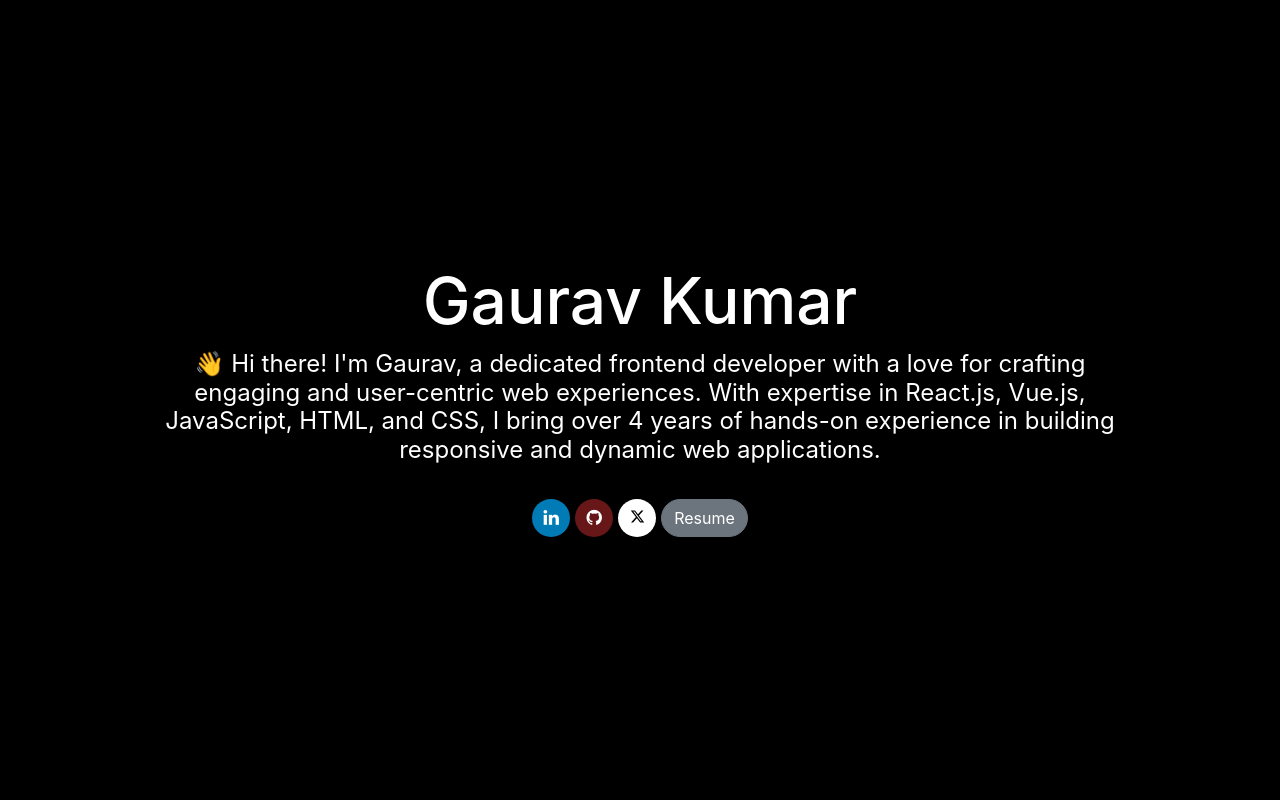
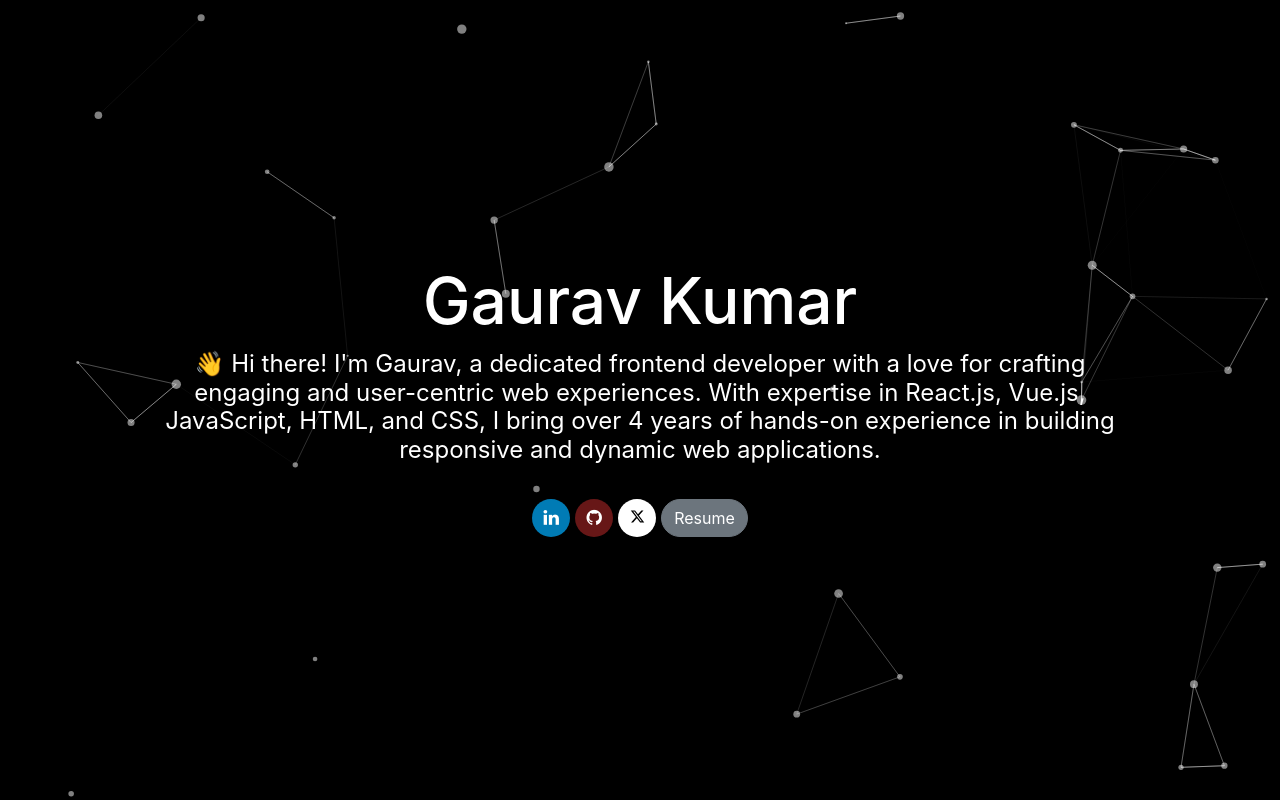
Before and after one commit to gkumar9891/gkumar9891.github.io, a React (Vite) app: page / in a window 1280 px wide. Built offline with nearby package versions, Linux system fonts and the light colour scheme.

Commit message:
added particles

```diff
--- a/package.json
+++ b/package.json
@@ -11,6 +11,9 @@
     "preview": "vite preview"
   },
   "dependencies": {
+    "@tsparticles/engine": "^3.5.0",
+    "@tsparticles/react": "^3.0.0",
+    "@tsparticles/slim": "^3.5.0",
     "bootstrap": "^5.3.3",
     "react": "^18.2.0",
     "react-dom": "^18.2.0"
--- /dev/null
+++ b/src/components/ParticleWrapper.tsx
@@ -0,0 +1,116 @@
+import { useEffect, useMemo, useState } from "react";
+import Particles, { initParticlesEngine } from "@tsparticles/react";
+import {
+  type Container,
+  type ISourceOptions,
+  MoveDirection,
+  OutMode,
+} from "@tsparticles/engine";
+// import { loadAll } from "@tsparticles/all"; // if you are going to use `loadAll`, install the "@tsparticles/all" package too.
+// import { loadFull } from "tsparticles"; // if you are going to use `loadFull`, install the "tsparticles" package too.
+import { loadSlim } from "@tsparticles/slim"; // if you are going to use `loadSlim`, install the "@tsparticles/slim" package too.
+// import { loadBasic } from "@tsparticles/basic"; // if you are going to use `loadBasic`, install the "@tsparticles/basic" package too.
+
+const ParticleWrapper = () => {
+  const [init, setInit] = useState(false);
+
+  // this should be run only once per application lifetime
+  useEffect(() => {
+    initParticlesEngine(async (engine) => {
+      // you can initiate the tsParticles instance (engine) here, adding custom shapes or presets
+      // this loads the tsparticles package bundle, it's the easiest method for getting everything ready
+      // starting from v2 you can add only the features you need reducing the bundle size
+      //await loadAll(engine);
+      //await loadFull(engine);
+      await loadSlim(engine);
+      //await loadBasic(engine);
+    }).then(() => {
+      setInit(true);
+    });
+  }, []);
+
+  const particlesLoaded = async (container?: Container): Promise<void> => {
+    console.log(container);
+  };
+
+  const options: ISourceOptions = useMemo(
+    () => ({
+      fpsLimit: 120,
+      interactivity: {
+        events: {
+          onClick: {
+            enable: true,
+            mode: "push",
+          },
+          onHover: {
+            enable: true,
+            mode: "repulse",
+          },
+        },
+        modes: {
+          push: {
+            quantity: 4,
+          },
+          repulse: {
+            distance: 200,
+            duration: 0.4,
+          },
+        },
+      },
+      particles: {
+        color: {
+          value: "#ffffff",
+        },
+        links: {
+          color: "#ffffff",
+          distance: 150,
+          enable: true,
+          opacity: 0.5,
+          width: 1,
+        },
+        move: {
+          direction: MoveDirection.none,
+          enable: true,
+          outModes: {
+            default: OutMode.out,
+          },
+          random: false,
+          speed: 6,
+          straight: false,
+        },
+        number: {
+          density: {
+            enable: true,
+          },
+          value: 80,
+        },
+        opacity: {
+          value: 0.5,
+        },
+        shape: {
+          type: "circle",
+        },
+        size: {
+          value: { min: 1, max: 5 },
+        },
+      },
+      detectRetina: true,
+    }),
+    [],
+  );
+
+  if (init) {
+    return (
+      <Particles
+        id="tsparticles"
+        particlesLoaded={particlesLoaded}
+        options={options}
+      >
+      </Particles>
+    );
+  }
+
+  return <></>;
+};
+
+export default ParticleWrapper;
--- a/src/styles/components/_banner.scss
+++ b/src/styles/components/_banner.scss
@@ -25,3 +25,13 @@
         color: $white;
     }
 }
+
+@include media-breakpoint-down(sm) {
+    .banner h2 {
+        font-size: 2rem;
+    }
+
+    .banner p {
+        font-size: 1rem;
+    }
+}
--- a/src/views/Home.tsx
+++ b/src/views/Home.tsx
@@ -1,6 +1,9 @@
+import ParticleWrapper from "../components/ParticleWrapper";
+
 const Home = () => {
     return (
         <>
+            <ParticleWrapper />
             <section className="section banner">
                 <div className="content">
                     <h2>Gaurav Kumar</h2>
@@ -16,6 +19,7 @@
                     </ul>
                 </div>
             </section>
+
         </>
     )
 }
```
Also changed, not shown: src/App.tsx (line endings or trailing spaces), 1 other file (tests, documents, lock files or other folders).
